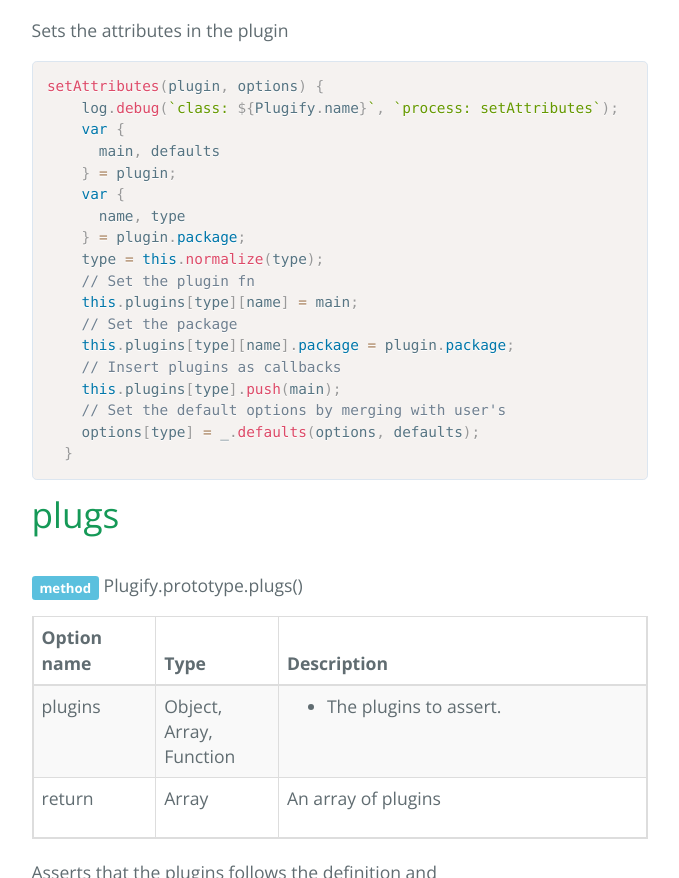
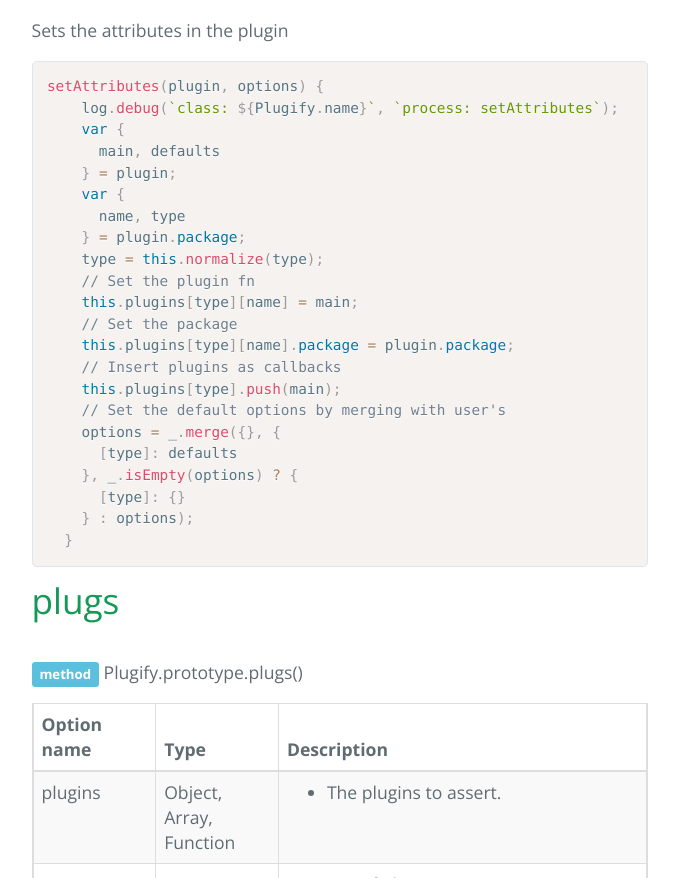
Before and after one commit to gengojs/core-modules, a plain HTML site: page modules/plugify.js.html in a window 1280 px wide. Shown: the part 1324-2202 px from the top of the page, without its empty margins (408-1087 px from the left). Drawn offline with nearby package versions, Linux system fonts and the light colour scheme.

Commit message:
Update 2015-10-05T05:03:12.193Z

```diff
--- a/modules/plugify.js.html
+++ b/modules/plugify.js.html
@@ -109,7 +109,11 @@
     // Insert plugins as callbacks
     this.plugins[type].push(main);
     // Set the default options by merging with user's
-    options[type] = _.defaults(options, defaults);
+    options = _.merge({}, {
+      [type]: defaults
+    }, _.isEmpty(options) ? {
+      [type]: {}
+    } : options);
   }</code></pre>
           <section id="plugs">
             <h1>plugs</h1>
```
